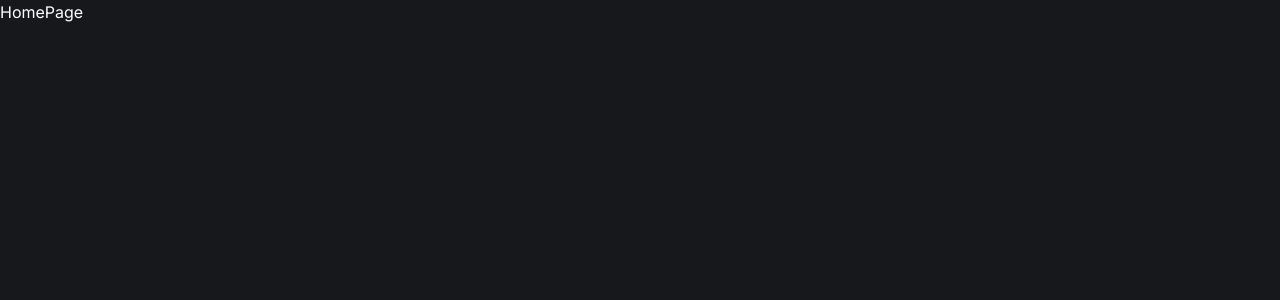
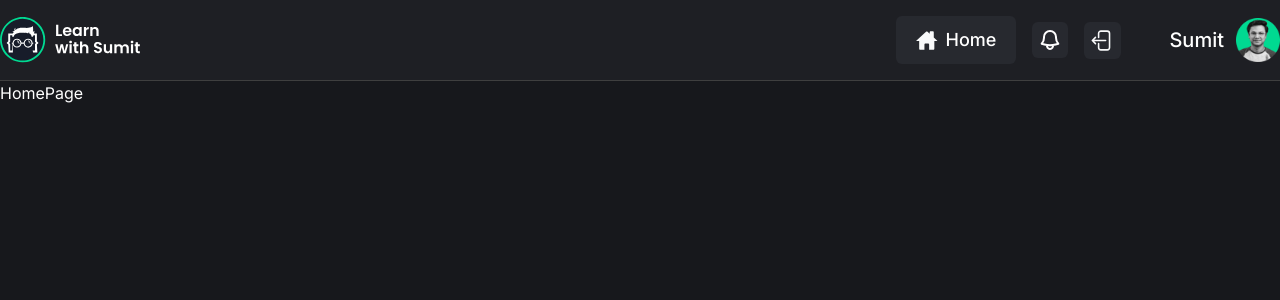
Before and after one commit to shariar-duke/social-media, a React (Vite) app: page / in a window 1280 px wide. Shown: the top 300 px of the page. Built offline with nearby package versions, Linux system fonts and the light colour scheme.

Commit message:
Header applied in HomePage

```diff
--- a/src/pages/HomePage.jsx
+++ b/src/pages/HomePage.jsx
@@ -1,5 +1,11 @@
 import React from "react";
+import Header from "../components/common/Header";
 
 export default function HomePage() {
-  return <div>HomePage</div>;
+  return (
+    <div>
+      <Header />
+      <p>HomePage</p>
+    </div>
+  );
 }
```
